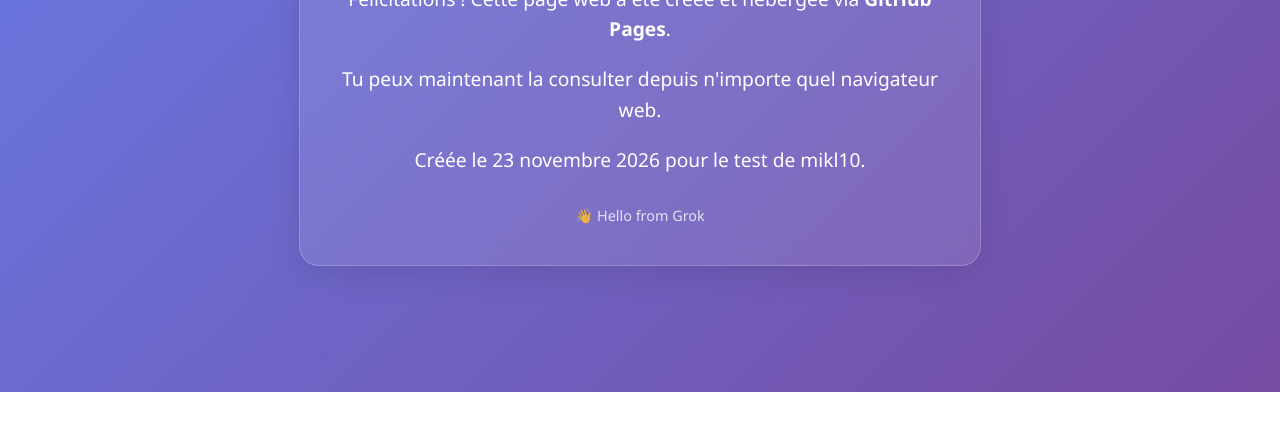
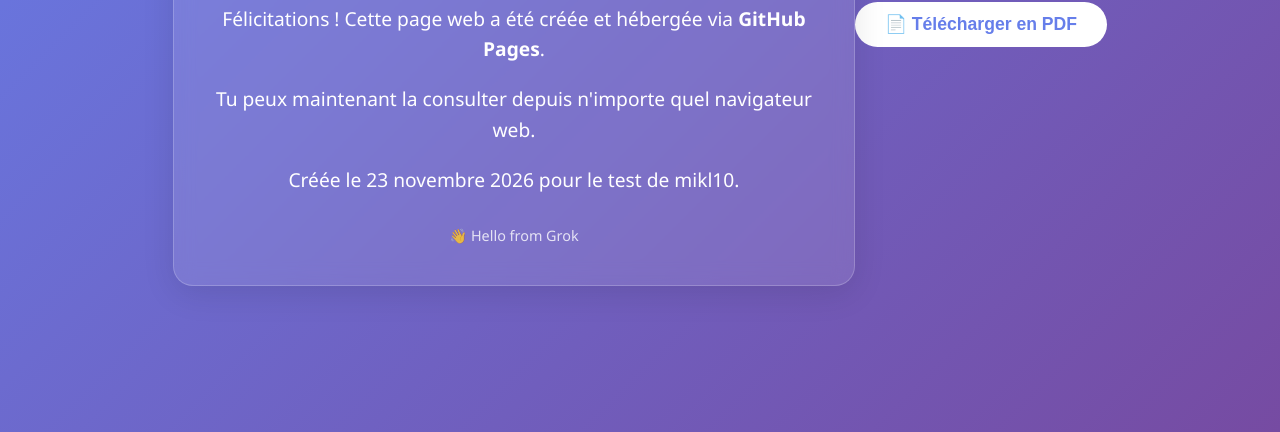
Before and after one commit to mikl10/test-web-page, a plain HTML site: page index.html in a window 1280 px wide. Shown: the part 408-840 px from the top of the page. Before the commit the page ends 800 px from the top, so only its background shows below. Drawn offline with Linux system fonts and the light colour scheme.

Commit message:
Ajout bouton Télécharger en PDF

```diff
--- a/index.html
+++ b/index.html
@@ -12,9 +12,10 @@
             display: flex;
             justify-content: center;
             align-items: center;
-            height: 100vh;
+            min-height: 100vh;
             margin: 0;
             text-align: center;
+            padding: 20px;
         }
         .container {
             background: rgba(255, 255, 255, 0.1);
@@ -43,10 +44,27 @@
             font-size: 0.9em;
             opacity: 0.8;
         }
+        button {
+            margin-top: 25px;
+            padding: 12px 30px;
+            font-size: 1.1em;
+            background: white;
+            color: #667eea;
+            border: none;
+            border-radius: 30px;
+            cursor: pointer;
+            font-weight: bold;
+            transition: transform 0.2s, box-shadow 0.2s;
+        }
+        button:hover {
+            transform: translateY(-2px);
+            box-shadow: 0 5px 15px rgba(0,0,0,0.2);
+        }
     </style>
+    <script src="https://cdnjs.cloudflare.com/ajax/libs/html2pdf.js/0.10.1/html2pdf.bundle.min.js"></script>
 </head>
 <body>
-    <div class="container">
+    <div class="container" id="content-to-pdf">
         <div class="emoji">🚀</div>
         <h1>Page TEST réussie !</h1>
         <p>Félicitations ! Cette page web a été créée et hébergée via <strong>GitHub Pages</strong>.</p>
@@ -54,5 +72,20 @@
         <p>Créée le 23 novembre 2026 pour le test de mikl10.</p>
         <div class="date">👋 Hello from Grok</div>
     </div>
+    <button onclick="downloadPDF()">📄 Télécharger en PDF</button>
+
+    <script>
+        function downloadPDF() {
+            const element = document.getElementById('content-to-pdf');
+            const opt = {
+                margin: 10,
+                filename: 'page-test-github.pdf',
+                image: { type: 'jpeg', quality: 0.98 },
+                html2canvas: { scale: 2, useCORS: true },
+                jsPDF: { unit: 'mm', format: 'a4', orientation: 'portrait' }
+            };
+            html2pdf().set(opt).from(element).save();
+        }
+    </script>
 </body>
 </html>
```
